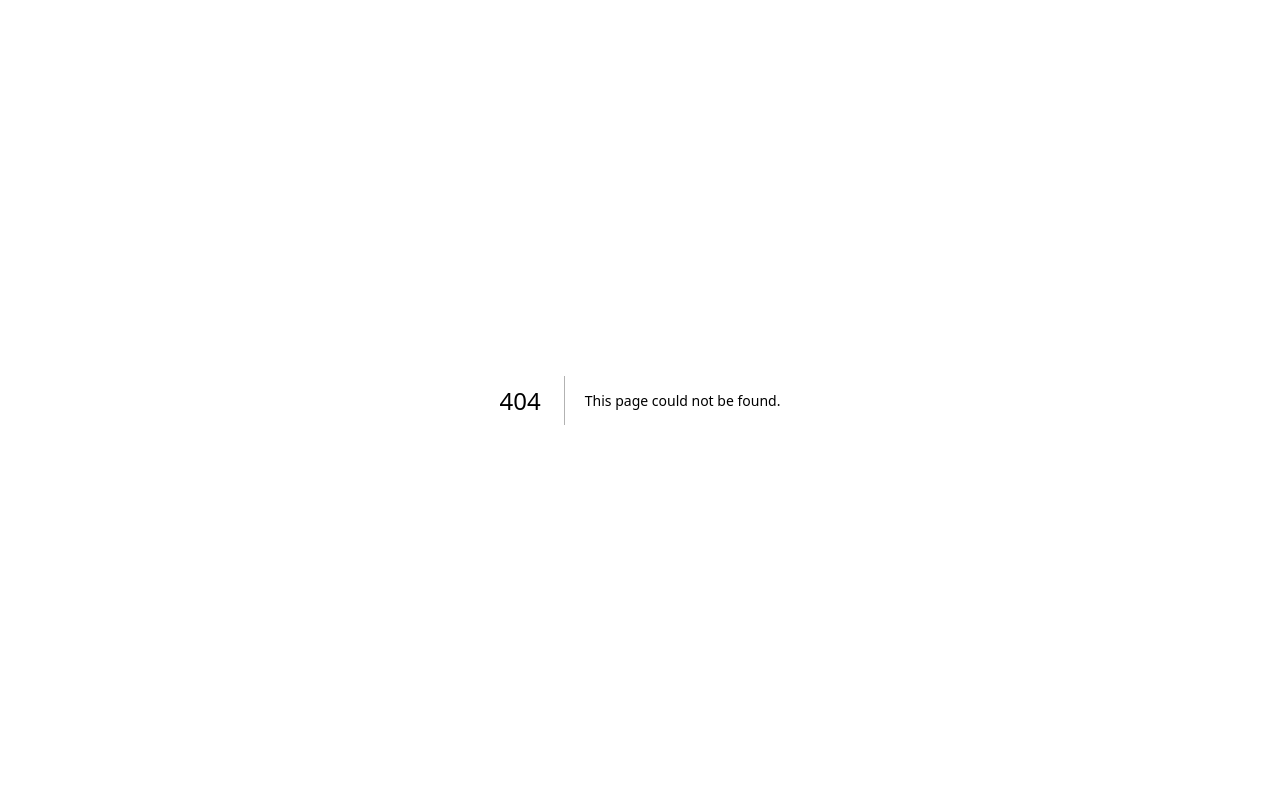
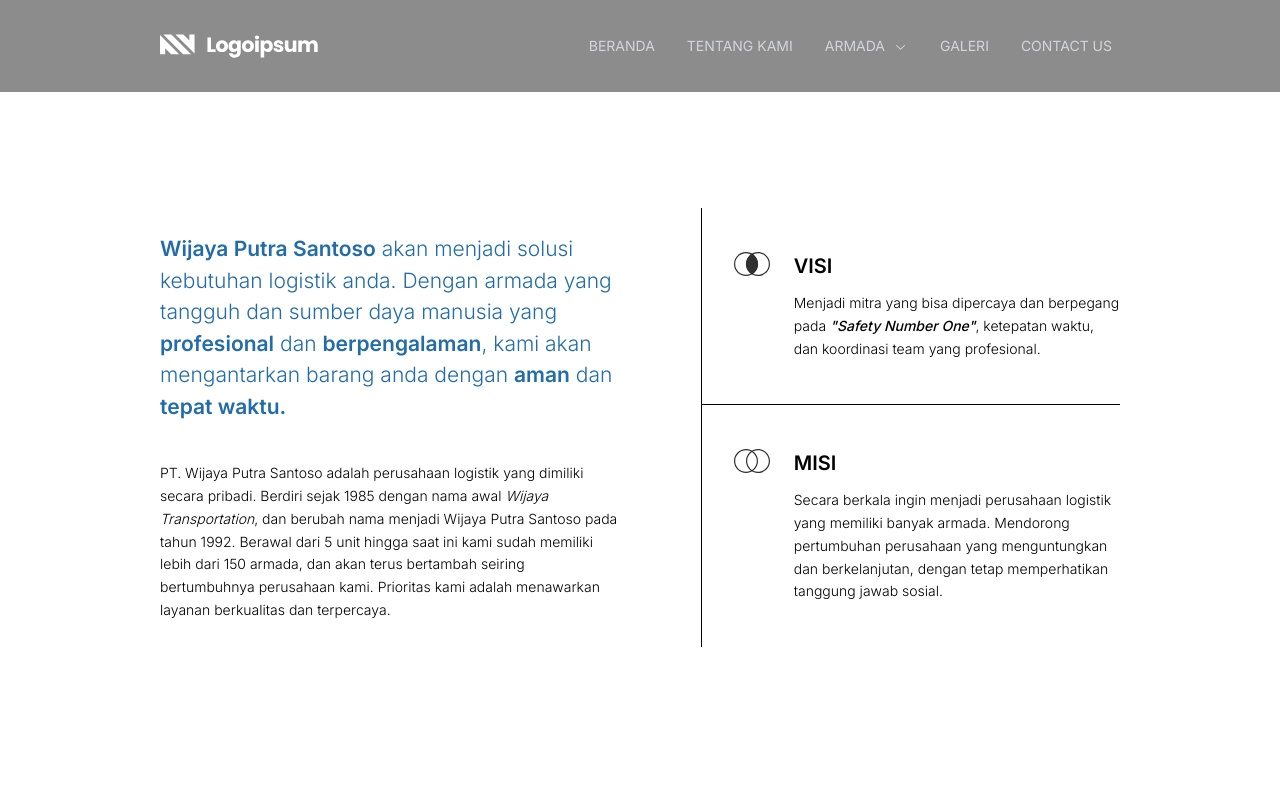
Before and after one commit to petaniweb/wijaya-putra, a Next.js app: page /tentang-kami in a window 1280 px wide. Before the commit this address had no page. Shown: the top 800 px of the page. Built offline with nearby package versions, Linux system fonts and the light colour scheme.

Commit message:
feat : Tentang Kami Page Desktop created

```diff
--- /dev/null
+++ b/app/tentang-kami/page.tsx
@@ -0,0 +1,114 @@
+import Image from "next/image";
+
+// Import Components //
+import Navbar from "@/components/navbar";
+import Footer from "@/components/footer";
+
+// Import Assets //
+import vision from "@/assets/icons/icon-vision.svg";
+import mission from "@/assets/icons/icon-mission.svg";
+
+export default function TentangKami() {
+	return (
+		<>
+			{/* <-- ==== Navbar Start ==== --> */}
+			<Navbar />
+			{/* <-- ==== Navbar End ==== --> */}
+
+			{/* <-- ==== Tentang Kami Start ==== --> */}
+			<section className="w-full px-sectionpxlg 2xl:px-sectionpx2xl pt-52">
+				<div className="flex justify-between items-center">
+					{/* <-- === Left Content Start === --> */}
+					<div className="w-full flex flex-col pr-20">
+						<h3 className="text-[21px] leading-normal text-primary font-light">
+							<span className="font-semibold">
+								Wijaya Putra Santoso
+							</span>{" "}
+							akan menjadi solusi kebutuhan logistik anda. Dengan
+							armada yang tangguh dan sumber daya manusia yang{" "}
+							<span className="font-semibold">profesional</span>{" "}
+							dan{" "}
+							<span className="font-semibold">berpengalaman</span>
+							, kami akan mengantarkan barang anda dengan{" "}
+							<span className="font-semibold">aman</span> dan{" "}
+							<span className="font-semibold">tepat waktu.</span>
+						</h3>
+						<p className="text-sm text-black mt-10 leading-relaxed font-light">
+							PT. Wijaya Putra Santoso adalah perusahaan logistik
+							yang dimiliki secara pribadi. Berdiri sejak 1985
+							dengan nama awal{" "}
+							<span className="italic">
+								Wijaya Transportation
+							</span>
+							, dan berubah nama menjadi Wijaya Putra Santoso pada
+							tahun 1992. Berawal dari 5 unit hingga saat ini kami
+							sudah memiliki lebih dari 150 armada, dan akan terus
+							bertambah seiring bertumbuhnya perusahaan kami.
+							Prioritas kami adalah menawarkan layanan berkualitas
+							dan terpercaya.
+						</p>
+					</div>
+					{/* <-- === Left Content End === --> */}
+
+					{/* <-- === Right Content Start === --> */}
+					<div className="w-full basis-5/6 border-l border-black">
+						<div className="flex flex-col">
+							<div className="flex items-start gap-6 justify-center pl-8 py-11 border-b border-black">
+								<Image
+									src={vision}
+									alt="Vision Icon"
+									priority={true}
+									className="w-auto h-6"
+								/>
+								<div className="flex flex-col gap-3">
+									<h5 className="text-xl text-black font-semibold">
+										VISI
+									</h5>
+									<p className="text-sm text-black font-light leading-relaxed">
+										Menjadi mitra yang bisa dipercaya dan
+										berpegang pada{" "}
+										<span className="italic font-medium">
+											"Safety Number One"
+										</span>
+										, ketepatan waktu, dan koordinasi team
+										yang profesional.
+									</p>
+								</div>
+							</div>
+
+							<div className="flex items-start gap-6 justify-center pl-8 py-11">
+								<Image
+									src={mission}
+									alt="Mission Icon"
+									priority={true}
+									className="w-auto h-6"
+								/>
+								<div className="flex flex-col gap-3">
+									<h5 className="text-xl text-black font-semibold">
+										MISI
+									</h5>
+									<p className="text-sm text-black font-light leading-relaxed">
+										Secara berkala ingin menjadi perusahaan
+										logistik yang memiliki banyak armada.
+										Mendorong pertumbuhan perusahaan yang
+										menguntungkan dan berkelanjutan, dengan
+										tetap memperhatikan tanggung jawab
+										sosial.
+									</p>
+								</div>
+							</div>
+						</div>
+					</div>
+					{/* <-- === Right Content End === --> */}
+				</div>
+			</section>
+			{/* <-- ==== Tentang Kami End ==== --> */}
+
+			{/* <-- ==== Footer Start ==== --> */}
+			<section className="lg:pt-44">
+				<Footer />
+			</section>
+			{/* <-- ==== Footer End ==== --> */}
+		</>
+	);
+}
```
Also changed, not shown: assets/icons/icon-mission.svg (added), assets/icons/icon-vision.svg (added).
